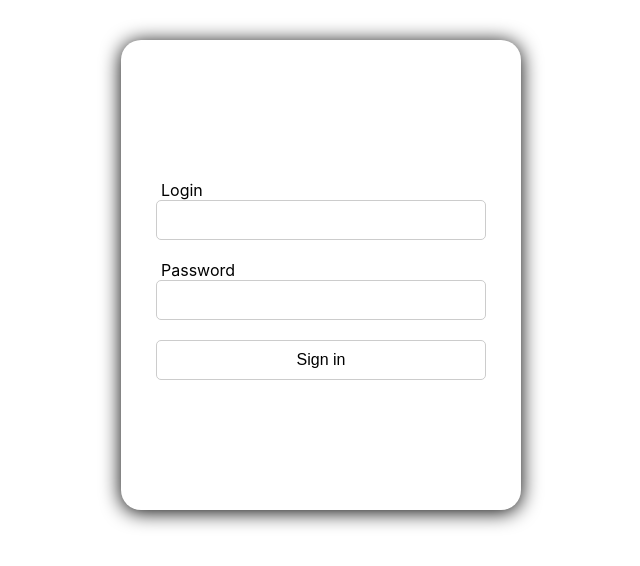
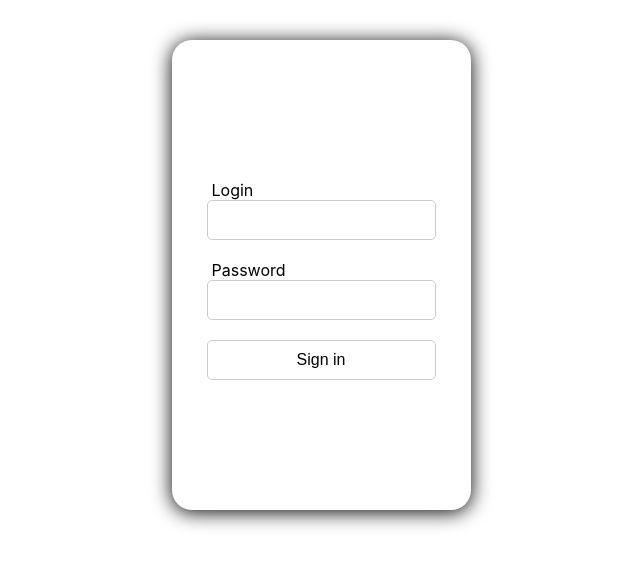
Before and after one commit to andyAG24/internship, a React (Create React App) app: page /login in a window 1280 px wide. Shown: the top 566 px of the page, without its empty margins (319-959 px from the left). Built offline with nearby package versions, Linux system fonts and the light colour scheme.

Commit message:
Added Layout

```diff
--- a/src/App.css
+++ b/src/App.css
@@ -36,3 +36,7 @@
     transform: rotate(360deg);
   }
 }
+
+#root {
+  height: 100vh;
+}
--- a/src/App.jsx
+++ b/src/App.jsx
@@ -8,7 +8,6 @@ import {
 
 import Login from './pages/login/Login';
 import Main from './pages/main/Main';
-// import CountryInfo from './pages/main/components/CountryInfo';
 
 function App() {
   return (
--- /dev/null
+++ b/src/components/Layout.jsx
@@ -0,0 +1,8 @@
+import styled from 'styled-components';
+
+const Layout = styled.div`
+  display: flex;
+  height: 100%;
+`;
+
+export default Layout;
--- a/src/components/index.jsx
+++ b/src/components/index.jsx
@@ -1,2 +1,3 @@
 export { default as Input } from './Input';
 export { default as Button } from './Button';
+export { default as Layout } from './Layout';
--- a/src/pages/login/Login.jsx
+++ b/src/pages/login/Login.jsx
@@ -1,7 +1,7 @@
 import React, { useState } from 'react';
 import { useHistory } from 'react-router';
 import styled from 'styled-components';
-import { Input, Button } from 'components';
+import { Input, Button, Layout } from 'components';
 
 const LoginFormWrapper = styled.div`
   border-radius: 20px;
@@ -67,6 +67,7 @@ function Login() {
   }
 
   return (
+    <Layout>
       <LoginFormWrapper>
         <LoginForm>
           <Input label="Login" name="login" onChange={handleLoginChange} />
@@ -76,6 +77,7 @@ function Login() {
           <Button onClick={signIn} disabled={!!infoMessage} title="Sign in" />
         </LoginForm>
       </LoginFormWrapper>
+    </Layout>
   );
 }
 
--- a/src/pages/main/Main.jsx
+++ b/src/pages/main/Main.jsx
@@ -3,6 +3,7 @@ import {
   Switch,
   Route,
 } from 'react-router';
+import { Layout } from 'components';
 import CountryInfo from './components/CountryInfo';
 import CountryList from './components/CountryList';
 
@@ -24,11 +25,12 @@ function Main() {
   });
 
   return (
-    <Switch>
-      <Route exact path="/" render={() => <CountryList countries={countries} />} />
-      {/* eslint-disable-next-line react/jsx-props-no-spreading */}
-      <Route path="/country/:alpha3Code" render={({ match }) => <CountryInfo countries={countries} match={match} />} />
-    </Switch>
+    <Layout>
+      <Switch>
+        <Route exact path="/" render={() => <CountryList countries={countries} />} />
+        <Route path="/country/:alpha3Code" render={({ match }) => <CountryInfo countries={countries} match={match} />} />
+      </Switch>
+    </Layout>
   );
 }
 
```
Lines whose indentation alone changed are shown as unchanged.
